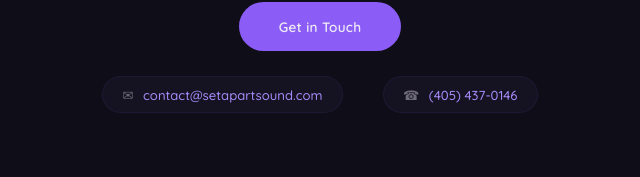
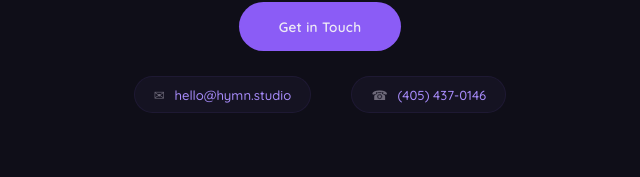
Before and after one commit to NyckNack/hymn-studio, a plain HTML site: page index.html in a window 1280 px wide. Shown: the part 9728-9905 px from the top of the page, without its empty margins (320-960 px from the left). Drawn offline with nearby package versions, Linux system fonts and the light colour scheme.

Commit message:
Update contact email to hello@hymn.studio

```diff
--- a/index.html
+++ b/index.html
@@ -1309,11 +1309,11 @@
     <p class="section-desc">
       No pressure, no obligation — just a conversation about what's possible for your ministry.
     </p>
-    <a href="mailto:contact@setapartsound.com" class="btn-primary">Get in Touch</a>
+    <a href="mailto:hello@hymn.studio" class="btn-primary">Get in Touch</a>
     <div class="contact-row">
       <div class="contact-pill">
         <span>&#9993;</span>
-        <a href="mailto:contact@setapartsound.com">contact@setapartsound.com</a>
+        <a href="mailto:hello@hymn.studio">hello@hymn.studio</a>
       </div>
       <div class="contact-pill">
         <span>&#9742;</span>
```
